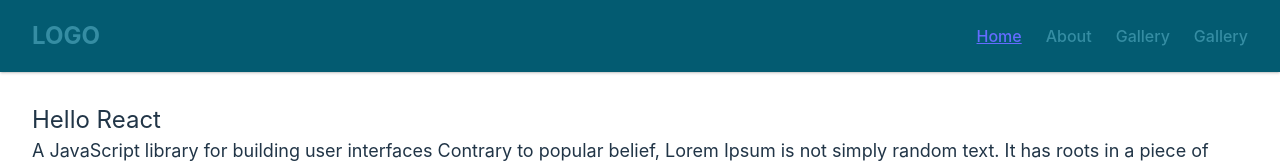
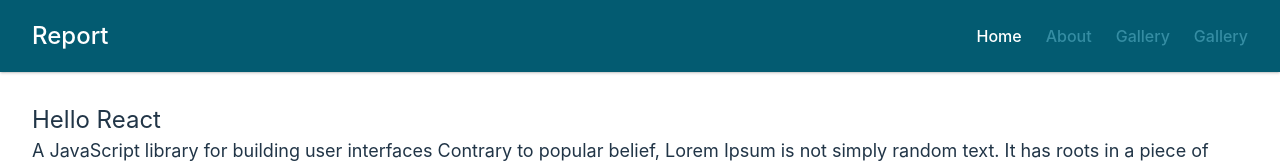
Before and after one commit to Imammlydi/test-vite, a React (Vite) app: page / in a window 1280 px wide. Shown: the top 163 px of the page. Built offline with nearby package versions, Linux system fonts and the light colour scheme.

Commit message:
20230329 21:13

```diff
--- a/src/components/NavLinks.jsx
+++ b/src/components/NavLinks.jsx
@@ -14,7 +14,7 @@ export default function NavLinks({ href, children }) {
     return (
         <Link
 
-        className={`${url}` === `${href}` ?" underline " : "text-textPrimary"}
+        className={`${url}` === `${href}` ?" text-textWhite " : "text-textPrimary"}
             to={href}
         >
             {children}
--- a/src/components/Navbar.jsx
+++ b/src/components/Navbar.jsx
@@ -45,7 +45,7 @@ export default function Navbar() {
                 <div>
                     <div className="flex items-center justify-between py-3 md:py-5 md:block">
                         <a href="/">
-                            <h2 className="text-2xl font-bold text-textPrimary  hover:text-white">LOGO</h2>
+                            <h2 className="text-2xl font-bold text-textPrimary  hover:text-white"> <NavLinks href="/">Report</NavLinks></h2>
                         </a>
                         <div className="md:hidden">
                             <button
--- a/tailwind.config.cjs
+++ b/tailwind.config.cjs
@@ -5,7 +5,8 @@ module.exports = {
         colors:{
             'primary':'#035B71',
             'secondary':'#C6C052',
-            'textPrimary':'#358DA3'
+            'textPrimary':'#358DA3',
+            'textWhite':'#FFFFFF',
         },
         extend: {},
     },
```
